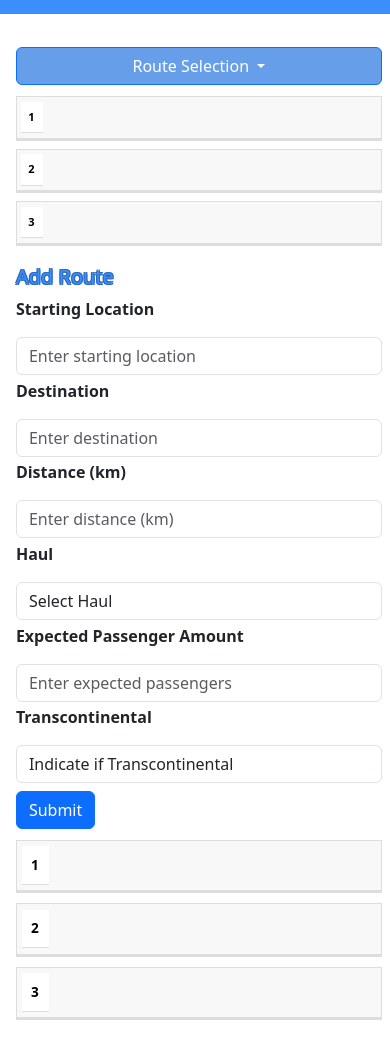
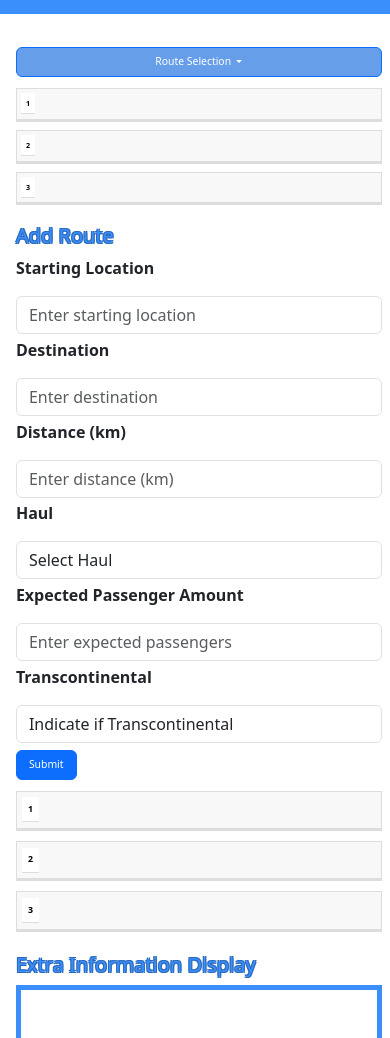
Before and after one commit to adaozer/Backend, a website: page client/index.html in a window 390 px wide. Shown: the part 54-1092 px from the top of the page. Drawn offline with nearby package versions, Linux system fonts and the light colour scheme; no server answers.

Commit message:
Fully responsive

```diff
--- a/client/style.css
+++ b/client/style.css
@@ -265,7 +265,7 @@
   }
 
   #table2 th {
-    font-size: .85em;
+    font-size: .75em;
     letter-spacing: .1em;
     text-transform: uppercase;
   }
@@ -327,7 +327,7 @@
   }
 
   #table1 caption {
-      font-size: 1.5em;
+      font-size: 1.2em;
       margin: .5em 0 .75em;
     }
 
@@ -344,7 +344,7 @@
     }
 
     #table1 th {
-      font-size: .85em;
+      font-size: .75em;
       letter-spacing: .1em;
       text-transform: uppercase;
     }
@@ -405,3 +405,34 @@
       font-size: 15px;
     }
   }
+
+@media screen and (max-width: 1500px) {
+  #table1 th {
+    font-size: 0.65em;
+  }
+
+  #table2 th {
+    font-size: 0.65em;
+  }
+
+  .btn {
+    font-size: 0.65em !important;
+  }
+
+  .img {
+    width: 75px;
+  }
+}
+
+@media screen and (max-width: 1350px) {
+
+  #table1 th {
+    font-size: 0.55em;
+  }
+
+  #table2 th {
+    font-size: 0.55em;
+  }
+
+
+}
```
Also changed, not shown: README.md.
